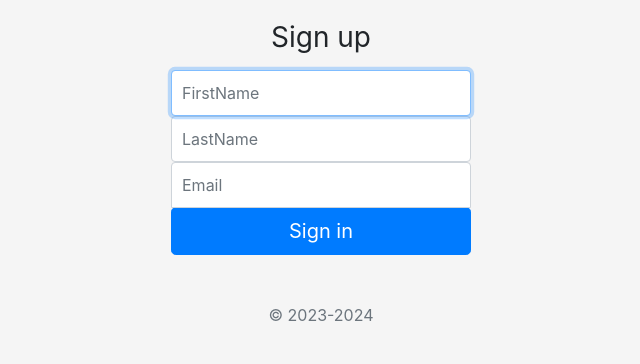
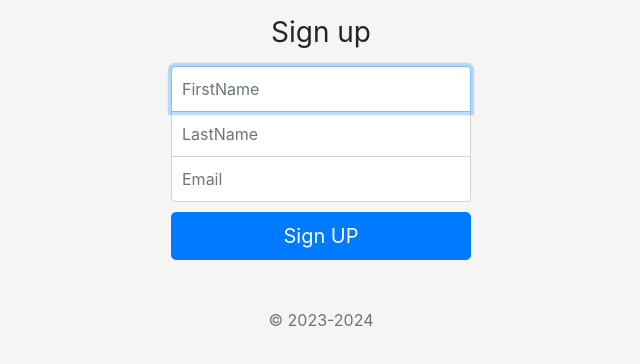
Before and after one commit to suyogit/sighn-panel, a website: page signup.html in a window 1280 px wide. Shown: the part 266-630 px from the top of the page, without its empty margins (319-959 px from the left). Drawn offline with nearby package versions, Linux system fonts and the light colour scheme.

Commit message:
site running on localhost

```diff
--- a/styles.css
+++ b/public/css/styles.css
@@ -37,12 +37,16 @@ body {
 .form-signin .form-control:focus {
   z-index: 2;
 }
-.form-signin input[type="email"] {
+.top {
   margin-bottom: -1px;
   border-bottom-right-radius: 0;
   border-bottom-left-radius: 0;
 }
-.form-signin input[type="password"] {
+.middle {
+  border-radius: 0;
+  margin-bottom: -1px;
+}
+.bottom {
   margin-bottom: 10px;
   border-top-left-radius: 0;
   border-top-right-radius: 0;
--- a/signup.html
+++ b/signup.html
@@ -22,7 +22,7 @@
     <link href="../../dist/css/bootstrap.min.css" rel="stylesheet" />
 
     <!-- Custom styles for this template -->
-    <link href="styles.css" rel="stylesheet" />
+    <link href="css/styles.css" rel="stylesheet" />
   </head>
 
   <body class="text-center">
@@ -37,16 +37,26 @@
       <h1 class="h3 mb-3 font-weight-normal">Sign up</h1>
       <input
         type="text"
-        class="form-control"
+        class="form-control top"
         placeholder="FirstName"
         required
         autofocus
       />
-      <input type="text" class="form-control" placeholder="LastName" required />
-      <input type="email" class="form-control" placeholder="Email" required />
+      <input
+        type="text"
+        class="form-control middle"
+        placeholder="LastName"
+        required
+      />
+      <input
+        type="email"
+        class="form-control bottom"
+        placeholder="Email"
+        required
+      />
 
       <button class="btn btn-lg btn-primary btn-block" type="submit">
-        Sign in
+        Sign UP
       </button>
       <p class="mt-5 mb-3 text-muted">&copy; 2023-2024</p>
     </form>
```
Also changed, not shown: app.js (+13 -15 lines), public/images/finallogo.gif (renamed from images/finallogo.gif).
